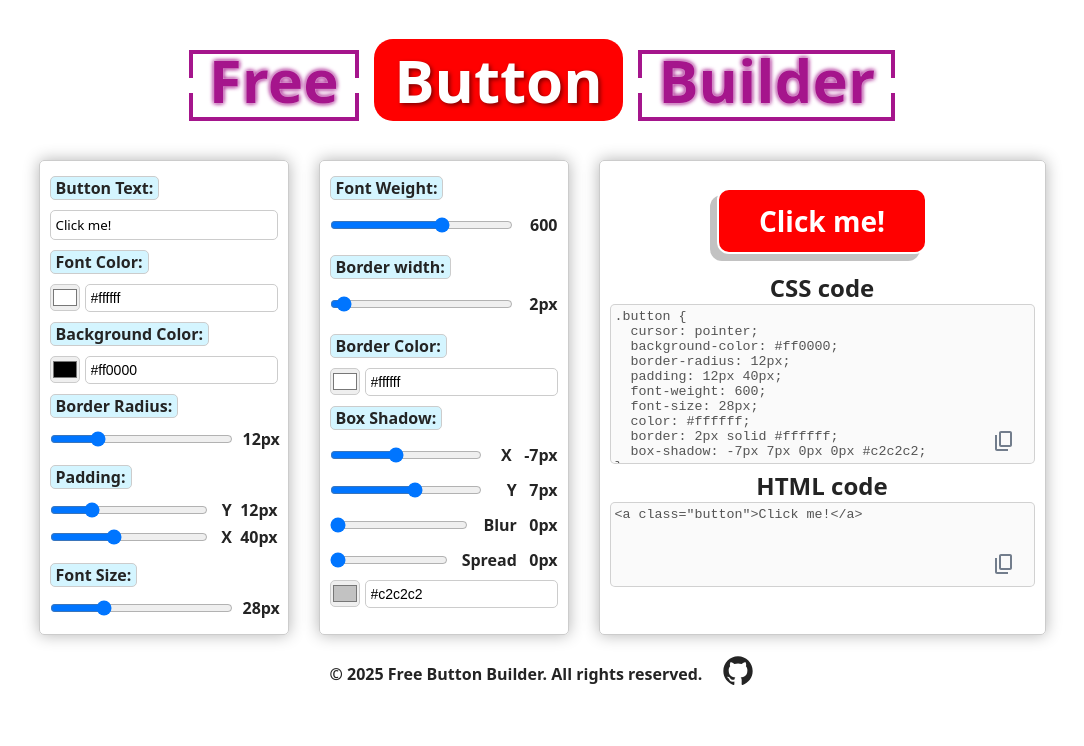
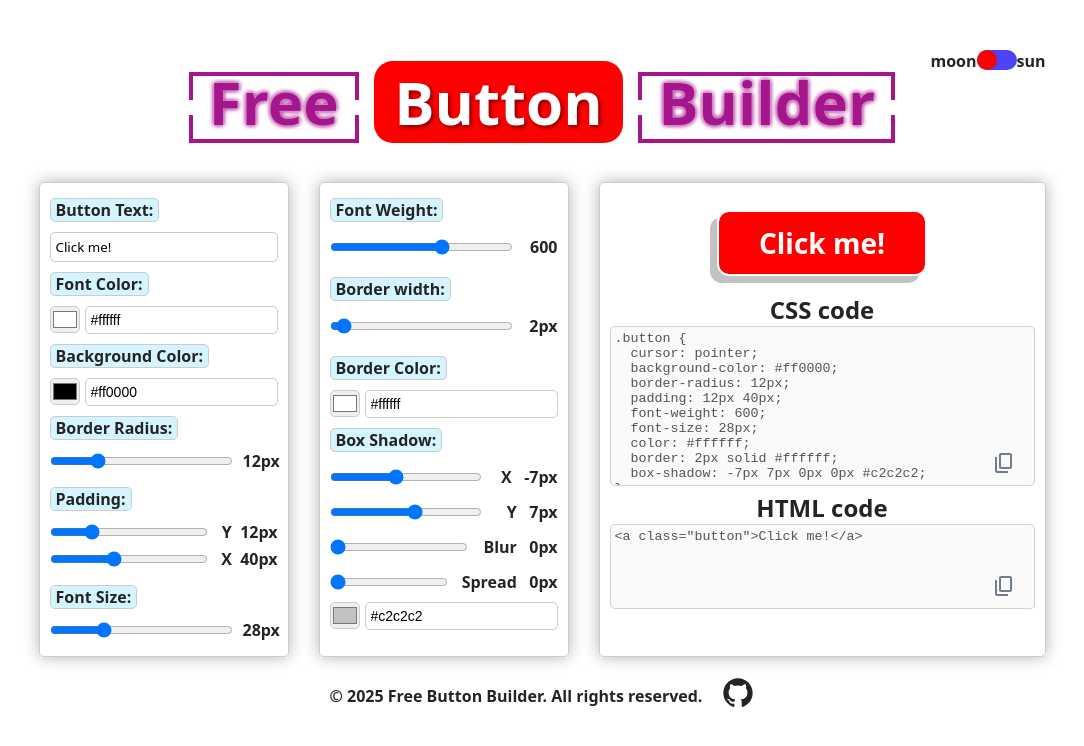
Before and after one commit to J-C-S-V/button-builder, a React (Vite) app: page / in a window 1280 px wide. Shown: the top 746 px of the page, without its empty margins (98-1182 px from the left). Built offline with nearby package versions, Linux system fonts and the light colour scheme.

Commit message:
Add dark theme context

```diff
--- a/src/App.css
+++ b/src/App.css
@@ -4,6 +4,26 @@
   font-weight: 600;
   font-size: 1.6rem;
   color: var(--color-text-black);
+}
+
+.theme-button {
+  display: flex;
+  justify-content: flex-end;
+  /* background-color: rgb(88, 88, 88); */
+}
+
+.theme-button__icon-bg {
+  width: 40px;
+  height: 20px;
+  border-radius: 10px;
+  background-color: #4c43f8;
+}
+
+.theme-button__icon-circle {
+  width: 20px;
+  height: 20px;
+  border-radius: 50%;
+  background-color: red;
 }
 
 .app__title {
--- a/src/App.tsx
+++ b/src/App.tsx
@@ -5,6 +5,17 @@ import "./App.css";
 function App() {
   return (
     <main className="app">
+      <ul className="theme-button">
+        <li className="theme-button__moon">moon</li>
+        <li className="theme-button__icon">
+          <div className="theme-button__icon-bg">
+            <div className="theme-button__icon-circle">
+
+            </div>
+          </div>
+        </li>
+        <li className="theme-button__sun">sun</li>
+      </ul>
       <h1 className="app__title">
         <span className="app__title-span-1">Free</span>&nbsp;
         <span className="app__title-span-2">Button</span>&nbsp;
--- a/src/index.css
+++ b/src/index.css
@@ -28,6 +28,8 @@ body {
   display: flex;
   justify-content: center;
   align-items: center;
+  background-color: #fff;
+  /* background-color: #292929; */
 }
 
 textarea {
@@ -36,6 +38,10 @@ textarea {
   padding: 4px;
 }
 
+li {
+  list-style: none;
+}
+
 @media screen and (max-width: 1440px) {
   body {
     height: auto;
```
Also changed, not shown: src/context/ThemeContext.tsx (added, +14 -0 lines), 1 other file (tests, documents, lock files or other folders).
